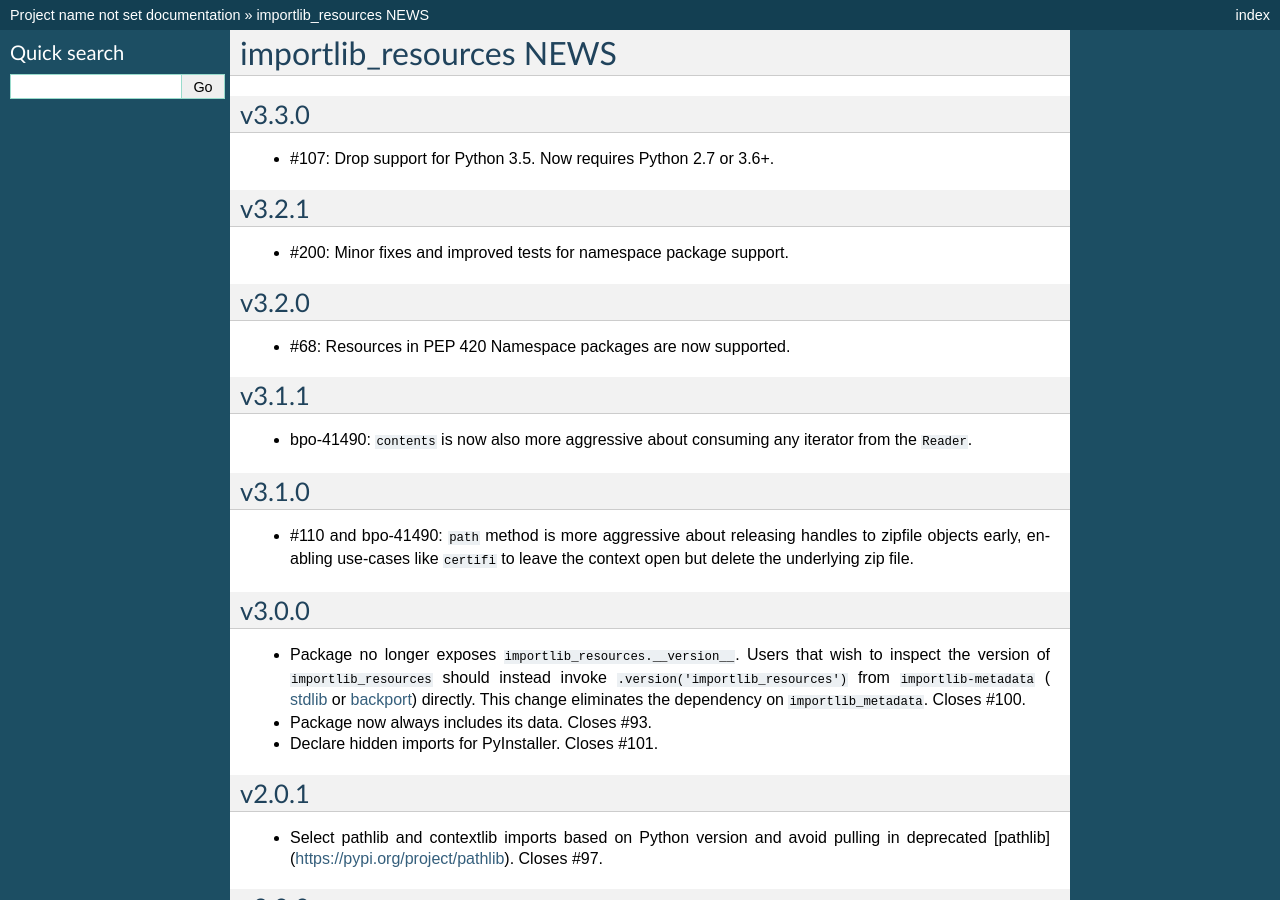
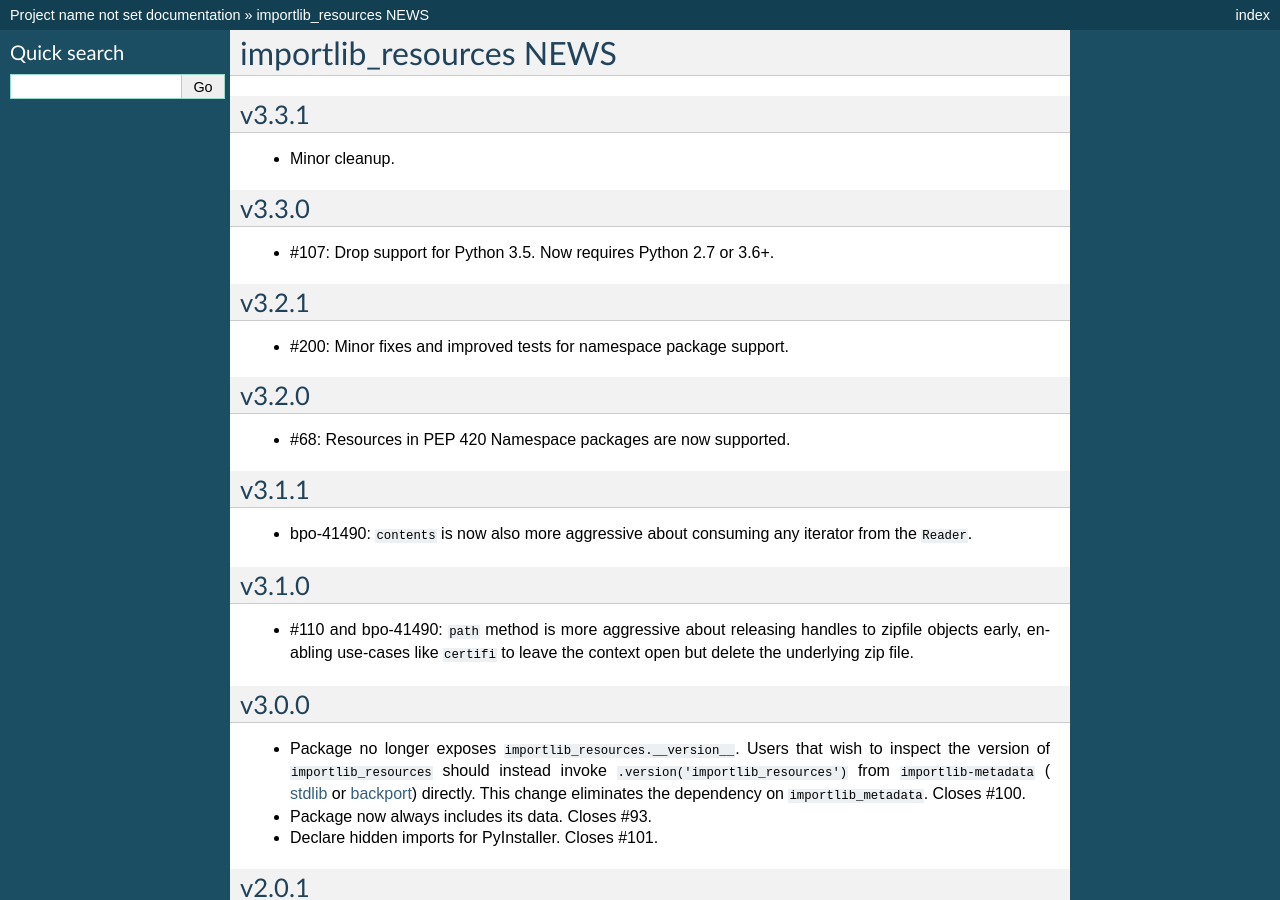
Before and after one commit to python/importlib_resources, a Sphinx documentation site: the page built from docs/changelog.rst, in a window 1280 px wide and 900 px high. Built offline with Sphinx 7.4.7, drawn with Linux system fonts in a browser that asks for light colours; pages that are not in the unit, such as notebooks, are missing from menus.

Commit message:
Update changelog.

```diff
--- a/docs/changelog.rst
+++ b/docs/changelog.rst
@@ -1,6 +1,11 @@
 ==========================
  importlib_resources NEWS
 ==========================
+
+v3.3.1
+======
+
+* Minor cleanup.
 
 v3.3.0
 ======
```
